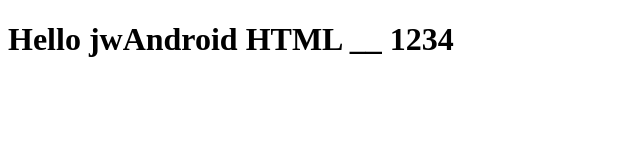
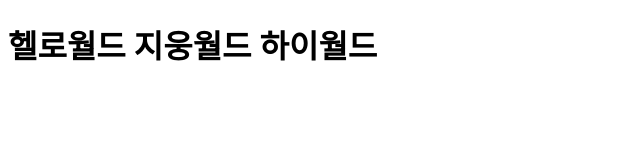
Before and after one commit to jwAndroid/CSS_training, a plain HTML site: page first_repo.html in a window 1280 px wide. Shown: the whole page, without its empty margins (0-640 px from the left). Drawn offline with Linux system fonts and the light colour scheme.

Commit message:
Commit_html_first

```diff
--- a/first_repo.html
+++ b/first_repo.html
@@ -7,6 +7,7 @@
         <title>Document</title>
     </head>
         <body>
-    <h1>Hello jwAndroid HTML __ 1234</h1>
+            <h1>헬로월드 지웅월드 하이월드</h1>
         </body>
+
 </html>
```
Lines whose indentation alone changed are shown as unchanged.
